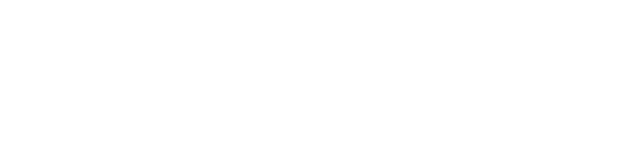
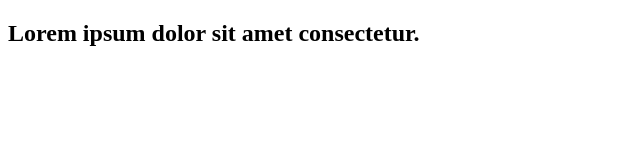
Before and after one commit to samadiSoheil/git-course, a plain HTML site: page logIn.html in a window 1280 px wide. Shown: the whole page, without its empty margins (0-640 px from the left). Drawn offline with Linux system fonts and the light colour scheme.

Commit message:
add a title

```diff
--- a/logIn.html
+++ b/logIn.html
@@ -5,5 +5,7 @@
     <meta name="viewport" content="width=device-width, initial-scale=1.0" />
     <title>Document</title>
   </head>
-  <body></body>
+  <body>
+    <h2>Lorem ipsum dolor sit amet consectetur.</h2>
+  </body>
 </html>
```
